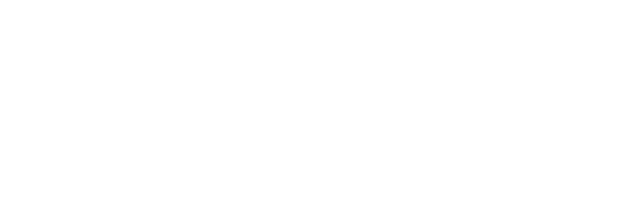
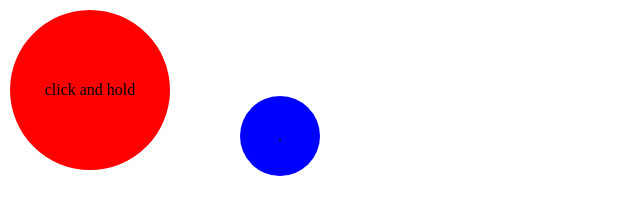
Before and after one commit to aschneiderbuch/11_Tag_Lev3_1_css-vertiefung_transition, a plain HTML site: page index.html in a window 1280 px wide. Shown: the whole page, without its empty margins (0-640 px from the left). Drawn offline with Linux system fonts and the light colour scheme.

Commit message:
testingStart

```diff
--- a/assets/css/style.css
+++ b/assets/css/style.css
@@ -0,0 +1,56 @@
+*{
+    margin: 0;
+    padding: 0;
+    box-sizing:border-box;
+}
+
+html{
+    scroll-behavior: smooth;
+    font-size: 16px;
+}
+
+
+div {
+    top: 5px;
+    left: 5px;
+    width: 5rem;
+    height: 5rem;
+    border-radius: 30rem;
+    display: flex;
+    align-items: center;
+    justify-content: center;
+
+
+}
+
+
+.div__button--rot {
+    background-color: red;
+    width: 10rem;
+    height: 10rem;
+    position: absolute;
+    top: 10px;
+    left: 10px;
+
+    transition: transform 0.2s linear;
+
+}
+
+.div__button--blau--klein {
+    background-color: blue;
+    position: absolute;
+    top: 6rem;
+    left:15rem;
+
+    transition: transform 8s ease;
+}
+
+
+
+.section:active .div__button--rot {
+    transform: translateX(5.4rem);
+}
+
+.section:active .div__button--blau--klein {
+    transform: translateX(20rem);
+}
--- a/index.html
+++ b/index.html
@@ -5,8 +5,14 @@
     <meta http-equiv="X-UA-Compatible" content="IE=edge">
     <meta name="viewport" content="width=device-width, initial-scale=1.0">
     <title>11_Tag_Lev3_1_css-vertiefung_transition</title>
+    <link rel="stylesheet" href="./assets/css/style.css">
 </head>
 <body>
-
+    <main>
+        <section class="section">
+        <div class="div div__button--rot">click and hold</div>
+        <div class="div div__button--blau--klein">.</div>
+    </section>
+    </main>
 </body>
 </html>
```
